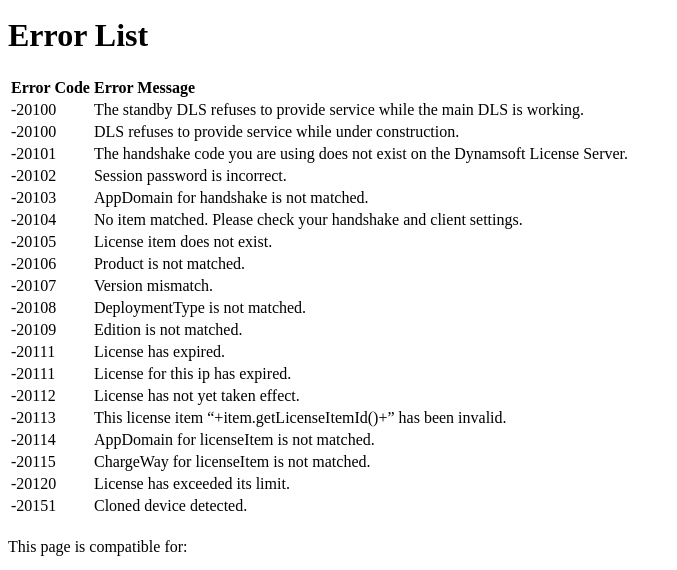
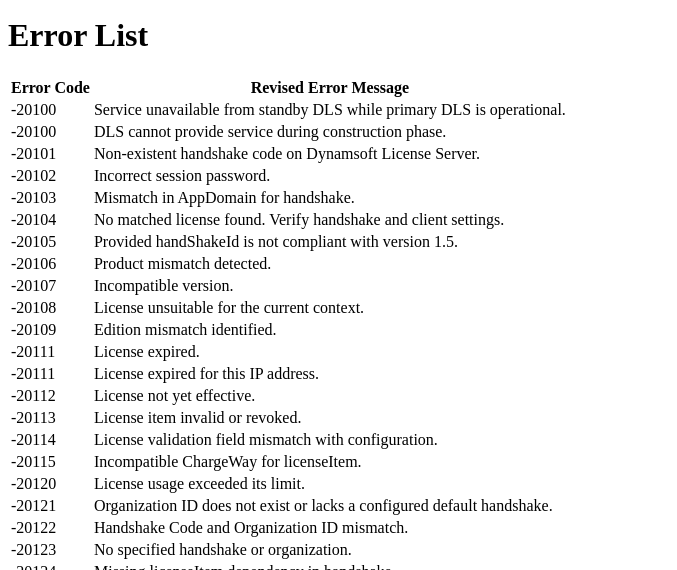
Before and after one commit to dynamsoft-docs/license-server-docs, a Jekyll site: the page built from common-v2.2.19/errorList.md, in a window 1280 px wide and 900 px high, cut to the strip 330-900 px from the top of the window. Shown: the whole strip, without its empty margins (0-677 px from the left). Built offline with Jekyll 4.4.1, drawn with Linux system fonts in a browser that asks for light colours; some of the changed text lies outside the part shown.

Commit message:
update error messages

```diff
--- a/common-v2.2.19/errorList.md
+++ b/common-v2.2.19/errorList.md
@@ -9,24 +9,29 @@
 
 # Error List
 
-| Error Code | Error Message |
-|:-|:-|
-| -20100 | The standby DLS refuses to provide service while the main DLS is working. |
-| -20100 | DLS refuses to provide service while under construction. |
-| -20101 | The handshake code you are using does not exist on the Dynamsoft License Server. |
-| -20102 | Session password is incorrect. |
-| -20103 | AppDomain for handshake is not matched. |
-| -20104 | No item matched. Please check your handshake and client settings. |
-| -20105 | License item does not exist. |
-| -20106 | Product is not matched. |
-| -20107 | Version mismatch. |
-| -20108 | DeploymentType is not matched. |
-| -20109 | Edition is not matched. |
-| -20111 | License has expired. |
-| -20111 | License for this ip has expired. |
-| -20112 | License has not yet taken effect. |
-| -20113 | This license item "+item.getLicenseItemId()+" has been invalid. |
-| -20114 | AppDomain for licenseItem is not matched. |
-| -20115 | ChargeWay for licenseItem is not matched. |
-| -20120 | License has exceeded its limit. |
-| -20151 | Cloned device detected. |
+| Error Code | Revised Error Message                                                   |
+| ---------- | ----------------------------------------------------------------------- |
+| -20100     | Service unavailable from standby DLS while primary DLS is operational.  |
+| -20100     | DLS cannot provide service during construction phase.                   |
+| -20101     | Non-existent handshake code on Dynamsoft License Server.                |
+| -20102     | Incorrect session password.                                             |
+| -20103     | Mismatch in AppDomain for handshake.                                    |
+| -20104     | No matched license found. Verify handshake and client settings.         |
+| -20105     | Provided handShakeId is not compliant with version 1.5.                 |
+| -20106     | Product mismatch detected.                                              |
+| -20107     | Incompatible version.                                                   |
+| -20108     | License unsuitable for the current context.                             |
+| -20109     | Edition mismatch identified.                                            |
+| -20111     | License expired.                                                        |
+| -20111     | License expired for this IP address.                                    |
+| -20112     | License not yet effective.                                              |
+| -20113     | License item invalid or revoked.                                        |
+| -20114     | License validation field mismatch with configuration.                   |
+| -20115     | Incompatible ChargeWay for licenseItem.                                 |
+| -20120     | License usage exceeded its limit.                                       |
+| -20121     | Organization ID does not exist or lacks a configured default handshake. |
+| -20122     | Handshake Code and Organization ID mismatch.                            |
+| -20123     | No specified handshake or organization.                                 |
+| -20124     | Missing licenseItem dependency in handshake.                            |
+| -20130     | License quota exceeded by request count.                                |
+| -20151     | Unauthorized device clone detected.                                     |
```
